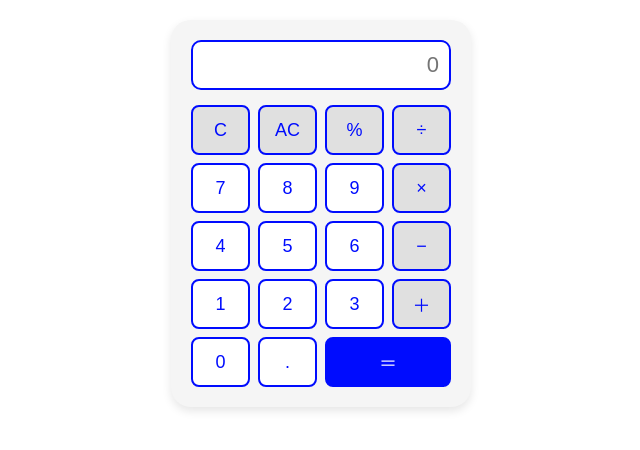
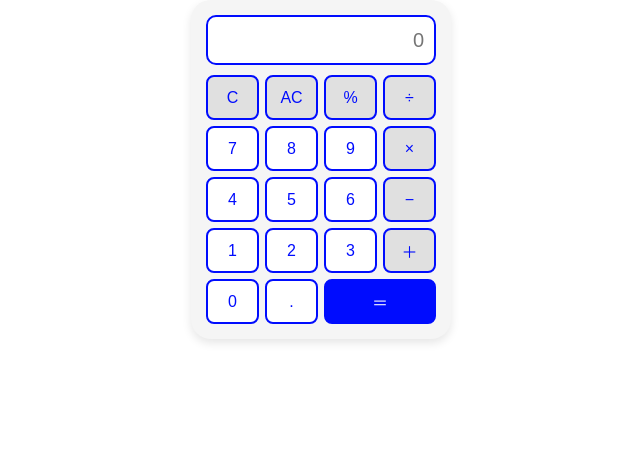
Before and after one commit to todoto1/calculating-wiget, a plain HTML site: page index.html in a window 1280 px wide. Shown: the whole page, without its empty margins (319-959 px from the left). Drawn offline with Linux system fonts and the light colour scheme; a web font is replaced by a local one.

Commit message:
크기조정+스크롤삭제

```diff
--- a/index.html
+++ b/index.html
@@ -12,17 +12,20 @@
     display: flex;
     justify-content: center;
     align-items: flex-start;
-    height: 100vh;
+    height: auto; /* ✅ 100vh → auto */
     margin: 0;
-    padding-top: 20px;
+    padding: 0; /* ✅ 여백 제거 */
+    overflow: hidden; /* ✅ 스크롤 방지 */
   }
   #calculator-app {
-    width: 260px;
+    max-width: 260px;  /* ✅ 최대 260px, 자동 축소 */
+    width: 100%;       /* ✅ 부모 크기에 맞춰 자동 조정 */
     background: #F5F5F5;
-    padding: 20px;
+    padding: 15px;     /* ✅ 모바일 대응 */
     border-radius: 20px;
     box-shadow: 0 4px 10px rgba(0,0,0,0.1);
     text-align: center;
+    box-sizing: border-box;
   }
   .display {
     width: 100%;
@@ -30,9 +33,9 @@
     border: 2px solid #000CFE;
     border-radius: 10px;
     text-align: right;
-    font-size: 22px;
+    font-size: 20px; /* ✅ 작은 화면에서 가독성 유지 */
     padding: 5px 10px;
-    margin-bottom: 15px;
+    margin-bottom: 10px;
     color: #000CFE;
     background: white;
     box-sizing: border-box;
@@ -40,11 +43,11 @@
   .buttons {
     display: grid;
     grid-template-columns: repeat(4, 1fr);
-    gap: 8px;
+    gap: 6px;
   }
   button {
-    height: 50px;
-    font-size: 18px;
+    height: 45px; /* ✅ 버튼 크기 줄이기 */
+    font-size: 16px;
     border: none;
     border-radius: 8px;
     cursor: pointer;
@@ -52,7 +55,7 @@
     color: #000CFE;
     border: 2px solid #000CFE;
     transition: 0.2s ease;
-    touch-action: manipulation; /* ✅ 모바일 터치 대응 */
+    touch-action: manipulation;
   }
   button:hover {
     background: #000CFE;
@@ -64,7 +67,6 @@
   }
   .operator:hover {
     background: #d5d5d5;
-    color: #000CFE;
   }
   .equal {
     background: #000CFE;
```
